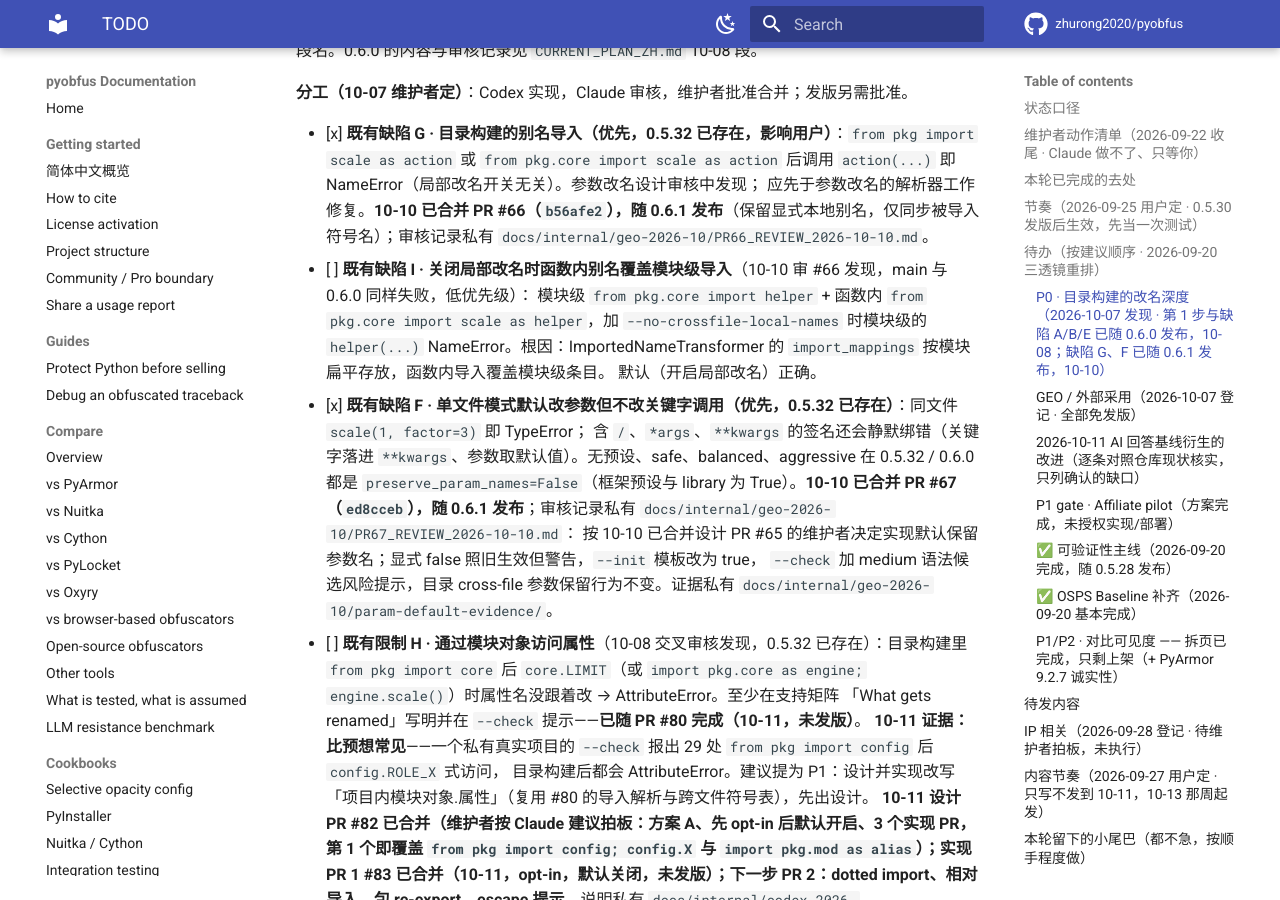
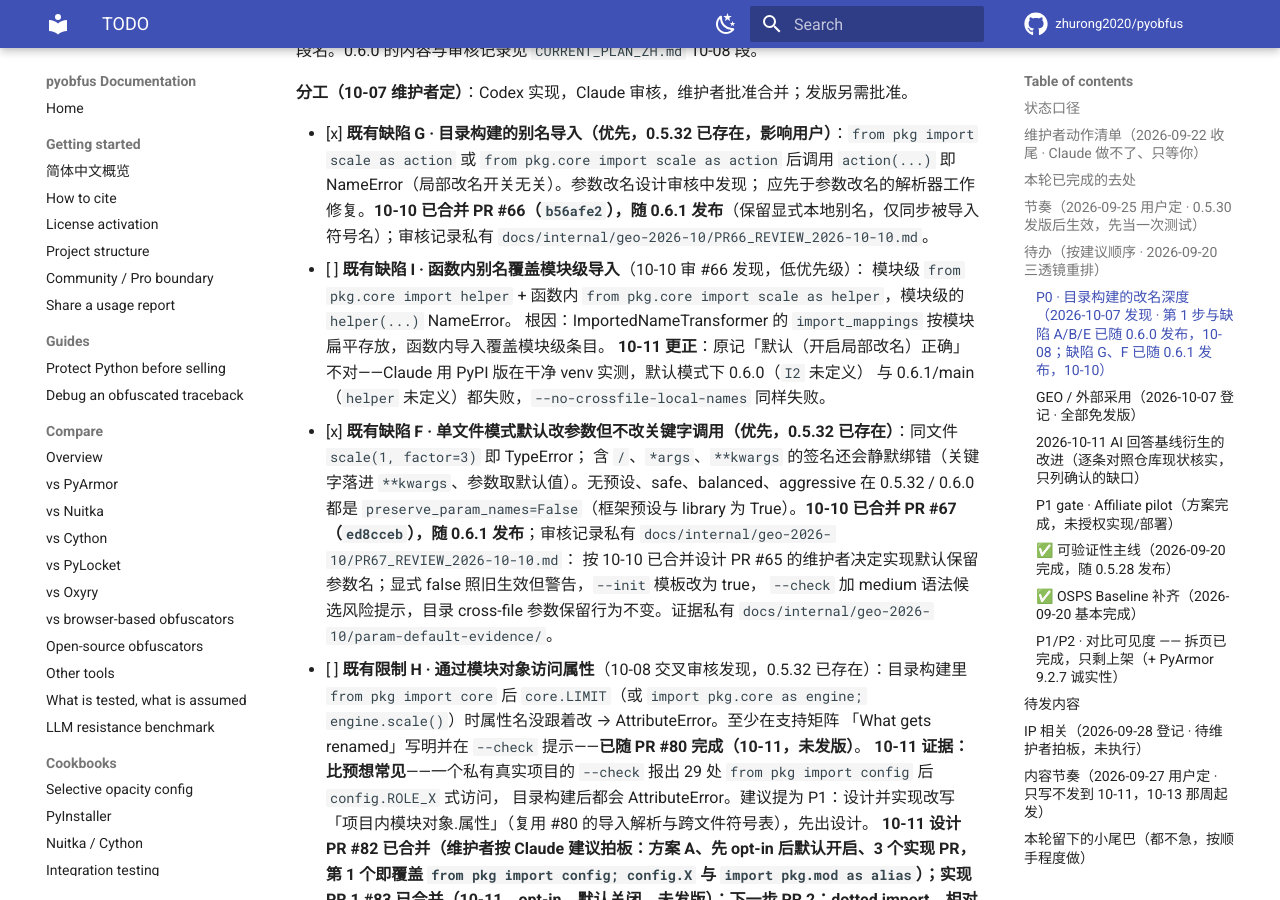
Before and after one commit to zhurong2020/pyobfus, an MkDocs documentation site: the page built from docs/TODO.md, in a window 1280 px wide and 900 px high, scrolled down 6166 px. Built offline with MkDocs 1.6.1 and Material for MkDocs 9.7.7, drawn with Linux system fonts in a browser that asks for light colours; comment, search, counter and statistics services are not loaded.

Commit message:
docs: correct defect I scope (default mode also fails)
Re-tested with PyPI 0.6.0 and 0.6.1 in clean venvs: the function-local
alias shadowing a module-level import fails with local renaming on too.

Co-Authored-By: Claude Opus 5.5 <noreply@anthropic.com>

```diff
--- a/docs/TODO.md
+++ b/docs/TODO.md
@@ -170,10 +170,11 @@ provenance 项收拢为**一条主线抬为 P0**；**明确不追** PyArmor 的
 - [x] **既有缺陷 G · 目录构建的别名导入（优先，0.5.32 已存在，影响用户）**：`from pkg import scale as action` 或
       `from pkg.core import scale as action` 后调用 `action(...)` 即 NameError（局部改名开关无关）。参数改名设计审核中发现；
       应先于参数改名的解析器工作修复。**10-10 已合并 PR #66（`b56afe2`），随 0.6.1 发布**（保留显式本地别名，仅同步被导入符号名）；审核记录私有 `docs/internal/geo-2026-10/PR66_REVIEW_2026-10-10.md`。
-- [ ] **既有缺陷 I · 关闭局部改名时函数内别名覆盖模块级导入**（10-10 审 #66 发现，main 与 0.6.0 同样失败，低优先级）：
-      模块级 `from pkg.core import helper` + 函数内 `from pkg.core import scale as helper`，加 `--no-crossfile-local-names`
-      时模块级的 `helper(...)` NameError。根因：ImportedNameTransformer 的 `import_mappings` 按模块扁平存放，函数内导入覆盖模块级条目。
-      默认（开启局部改名）正确。
+- [ ] **既有缺陷 I · 函数内别名覆盖模块级导入**（10-10 审 #66 发现，低优先级）：
+      模块级 `from pkg.core import helper` + 函数内 `from pkg.core import scale as helper`，模块级的 `helper(...)` NameError。
+      根因：ImportedNameTransformer 的 `import_mappings` 按模块扁平存放，函数内导入覆盖模块级条目。
+      **10-11 更正**：原记「默认（开启局部改名）正确」不对——Claude 用 PyPI 版在干净 venv 实测，默认模式下 0.6.0（`I2` 未定义）
+      与 0.6.1/main（`helper` 未定义）都失败，`--no-crossfile-local-names` 同样失败。
 - [x] **既有缺陷 F · 单文件模式默认改参数但不改关键字调用（优先，0.5.32 已存在）**：同文件 `scale(1, factor=3)` 即 TypeError；
       含 `/`、`*args`、`**kwargs` 的签名还会静默绑错（关键字落进 `**kwargs`、参数取默认值）。无预设、safe、balanced、aggressive
       在 0.5.32 / 0.6.0 都是 `preserve_param_names=False`（框架预设与 library 为 True）。**10-10 已合并 PR #67（`ed8cceb`），随 0.6.1 发布**；审核记录私有 `docs/internal/geo-2026-10/PR67_REVIEW_2026-10-10.md`：
```
